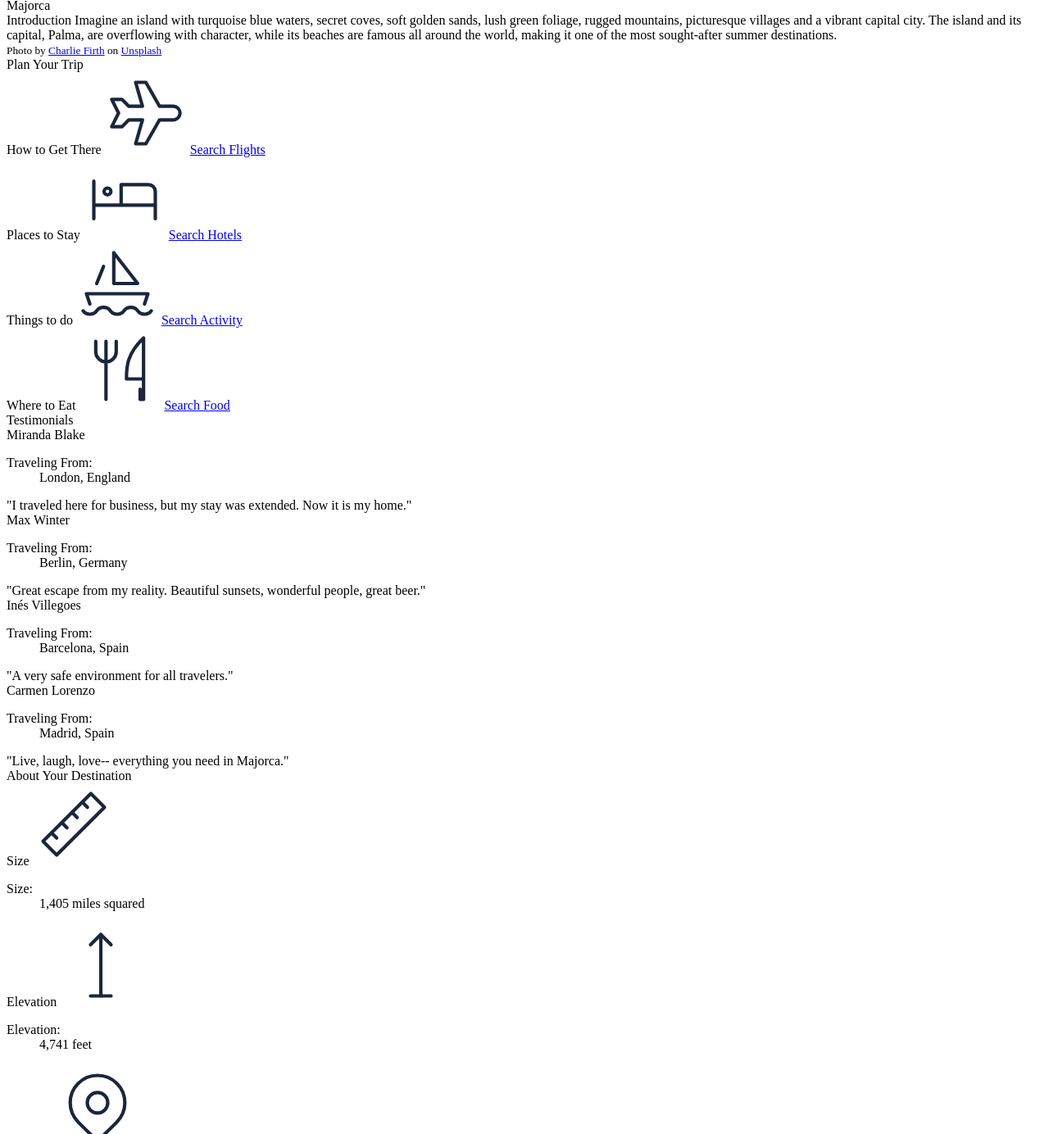
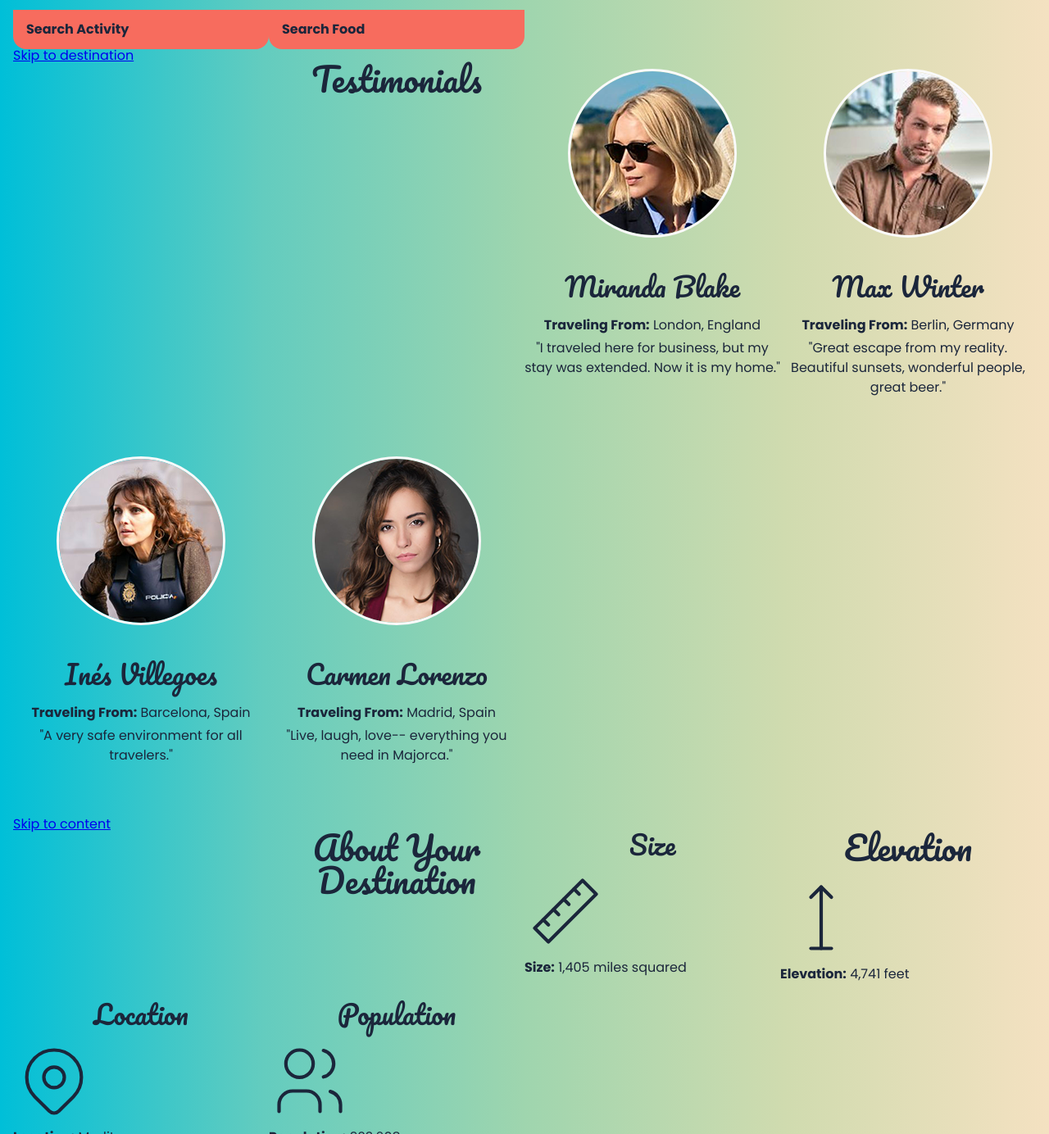
Before and after one commit to emayasu/wonderlust, a plain HTML site: page index.html in a window 1280 px wide. Shown: the part 1416-2800 px from the top of the page at 82% size. Drawn offline with Linux system fonts and the light colour scheme.

Commit message:
Content Updated

```diff
--- a/index.html
+++ b/index.html
@@ -3,18 +3,18 @@
 <head>
     <meta charset="UTF-8">
     <meta name="viewport" content="width=device-width, initial-scale=1.0">
-
+    <link href="styles.css" type="text/css" rel="stylesheet">
     <title>Wonderlust Travel- Destination Majorca</title>
 </head>
 <body>
-
+    <a class="skip-to-intro" href="#intro">Skip to main content</a>
     <header>
-        Destination Majorca
-        Let Wonderlust Travel help you plan the trip of your dreams!
-        Specializing in unforgettable experiences, we offer curated trips to the breathtaking island of Majorca, a hidden gem in the Mediterranean. Whether you crave sun-drenched beaches, charming villages, or thrilling outdoor adventures, our expert team will craft the perfect itinerary tailored just for you.
+        <h1>Destination Majorca</h1>
+        <p>Let Wonderlust Travel help you plan the trip of your dreams!
+            Specializing in unforgettable experiences, we offer curated trips to the breathtaking island of Majorca, a hidden gem in the Mediterranean. Whether you crave sun-drenched beaches, charming villages, or thrilling outdoor adventures, our expert team will craft the perfect itinerary tailored just for you.</p>
     </header>
     <nav>
-        Main Navigation
+        <h2>Main Navigation</h2>
         <input type="checkbox" id="dropdown">
         <label for="dropdown"><span></span></label>
         <ul>
@@ -29,12 +29,18 @@
     </nav>
     <main>
         <article>
-            Majorca
-            <section id="intro">
-
-                Introduction
-                Imagine an island with turquoise blue waters, secret coves, soft golden sands, lush green foliage, rugged mountains, picturesque villages and a vibrant capital city. The island and its capital, Palma, are overflowing with character, while its beaches are famous all around the world, making it one of the most sought-after summer destinations.
+            <h2>Majorca</h2>
+            <div id="intro">
+                <a class="skip-to-plan" href="#plan-your-trip">Skip to plan your trip</a>
+                <h3>Introduction</h3>
+                <p>Imagine an island with turquoise blue waters, secret coves, soft golden sands, lush green foliage, rugged mountains, picturesque villages and a vibrant capital city. The island and its capital, Palma, are overflowing with character, while its beaches are famous all around the world, making it one of the most sought-after summer destinations.</p>
                 <div>
+                    <picture>
+                        <source media="(min-width:1280px)" srcset="images/majorca-beach-horizontal-l.jpg">
+                        <source media="(max-width:920px)" srcset="images/majorca-beach-vertical-m.jpg">
+                        <source srcset="images/majorca-beach-square-s.jpg">
+                        <img src="images/majorca-beach-horizontal-l.jpg" alt="Majorca beach">
+                    </picture>
                 <!--Responsive Image for Art Direction
                     images/majorca-beach-square-s.jpg
                     images/majorca-beach-vertical-m.jpg
@@ -44,29 +50,30 @@
                     -->
                     <small>Photo by <a href="https://unsplash.com/@charliefirth?utm_content=creditCopyText&utm_medium=referral&utm_source=unsplash">Charlie Firth</a> on <a href="https://unsplash.com/photos/sea-waves-crashing-on-shore-during-sunset-HQJIQjXq1HI?utm_content=creditCopyText&utm_medium=referral&utm_source=unsplash">Unsplash</a></small>
                 </div>
-            </section>
-            <section id="plan-your-trip">
-                Plan Your Trip
+            </div>
+            <div id="plan-your-trip">
+                <a class="skip-to-testimonial" href="#testimonials">Skip to testimonials</a>
+                <h2>Plan Your Trip</h2>
 
-                <section class="plan">
-                    How to Get There
+                <div class="plan">
+                    <h3>How to Get There</h3>
                     <svg xmlns="http://www.w3.org/2000/svg" class="icon icon-tabler icon-tabler-plane" width="100" height="100" viewBox="0 0 24 24" stroke-width="1" stroke="#1B263B" fill="none" stroke-linecap="round" stroke-linejoin="round">
                         <path stroke="none" d="M0 0h24v24H0z" fill="none"/>
                         <path d="M16 10h4a2 2 0 0 1 0 4h-4l-4 7h-3l2 -7h-4l-2 2h-3l2 -4l-2 -4h3l2 2h4l-2 -7h3z" />
                     </svg>
                     <a href="#" title="Search for flights">Search Flights</a>
-                </section>
-                <section class="plan">
-                    Places to Stay
+                </div>
+                <div class="plan">
+                    <h3>Places to Stay</h3>
                     <svg xmlns="http://www.w3.org/2000/svg" class="icon icon-tabler icon-tabler-bed" width="100" height="100" viewBox="0 0 24 24" stroke-width="1" stroke="#1B263B" fill="none" stroke-linecap="round" stroke-linejoin="round">
                         <path stroke="none" d="M0 0h24v24H0z" fill="none"/>
                         <path d="M3 7v11m0 -4h18m0 4v-8a2 2 0 0 0 -2 -2h-8v6" />
                         <circle cx="7" cy="10" r="1" />
                     </svg>
                     <a href="#" title="Search for Hotels">Search Hotels</a>
-                </section>
-                <section class="plan">
-                    Things to do
+                </div>
+                <div class="plan">
+                    <h3>Things to do</h3>
                     <svg xmlns="http://www.w3.org/2000/svg" class="icon icon-tabler icon-tabler-sailboat" width="100" height="100" viewBox="0 0 24 24" stroke-width="1" stroke="#1B263B" fill="none" stroke-linecap="round" stroke-linejoin="round">
                         <path stroke="none" d="M0 0h24v24H0z" fill="none"/>
                         <path d="M2 20a2.4 2.4 0 0 0 2 1a2.4 2.4 0 0 0 2 -1a2.4 2.4 0 0 1 2 -1a2.4 2.4 0 0 1 2 1a2.4 2.4 0 0 0 2 1a2.4 2.4 0 0 0 2 -1a2.4 2.4 0 0 1 2 -1a2.4 2.4 0 0 1 2 1a2.4 2.4 0 0 0 2 1a2.4 2.4 0 0 0 2 -1" />
@@ -75,20 +82,27 @@
                         <line x1="8" y1="7" x2="6" y2="12" />
                     </svg>
                     <a href="#" title="Search for Activities">Search Activity</a>
-                </section>
-                <section class="plan">
-                    Where to Eat
+                </div>
+                <div class="plan">
+                    <h3>Where to Eat</h3>
                     <svg xmlns="http://www.w3.org/2000/svg" class="icon icon-tabler icon-tabler-tools-kitchen-2" width="100" height="100" viewBox="0 0 24 24" stroke-width="1" stroke="#1B263B" fill="none" stroke-linecap="round" stroke-linejoin="round">
                         <path stroke="none" d="M0 0h24v24H0z" fill="none"/>
                         <path d="M19 3v12h-5c-.023 -3.681 .184 -7.406 5 -12zm0 12v6h-1v-3m-10 -14v17m-3 -17v3a3 3 0 1 0 6 0v-3" />
                     </svg>
                     <a href="#" title="Search for Restaurants">Search Food</a>
-                </section>
-            </section>
-            <section id="testimonials">
-                Testimonials
+                </div>
+            </div>
+            <div id="testimonials">
+                <a class="skip-to-destination" href="#about-your-destination">Skip to destination</a>
+                <h2>Testimonials</h2>
 
-                <section>
+                <div>
+                    <img src="images/miranda-blake-L.png"
+                         srcset="images/miranda-blake-S.png 404w,
+                                 images/miranda-blake-M.png 920w,
+                                 images/miranda-blake-L.png 1280w"
+                         sizes="100vw"
+                         alt="Blonde women with sunglasses outside with a suit">
                     <!--Responsive Image for resolution switching
                         images/miranda-blake-L.png"
                         images/miranda-blake-S.png 404w
@@ -96,15 +110,21 @@
                         images/miranda-blake-L.png 1280w
                     -->
                         <div>
-                        Miranda Blake
+                        <h3>Miranda Blake</h3>
                         <dl>
                             <dt>Traveling From:</dt>
                             <dd>London, England</dd>
                         </dl>
-                        "I traveled here for business, but my stay was extended. Now it is my home."
+                        <p>"I traveled here for business, but my stay was extended. Now it is my home."</p>
                     </div>
-                </section>
-                <section>
+                </div>
+                <div>
+                    <img src="images/max-winter-L.png"
+                         srcset="images/max-winter-S.png 404w,
+                                 images/max-winter-M.png 920w,
+                                 images/max-winter-L.png 1280w"
+                         sizes="100vw"
+                         alt="Blonde women with sunglasses outside with a suit">
                     <!--Responsive Image for resolution switching
                         images/max-winter-L.png
                         images/max-winter-S.png 404w
@@ -112,15 +132,22 @@
                         images/max-winter-L.png 1280w
                     -->
                         <div>
-                        Max Winter
+                        <h3>Max Winter</h3>
                         <dl>
                             <dt>Traveling From:</dt>
                             <dd>Berlin, Germany</dd>
                         </dl>
-                        "Great escape from my reality. Beautiful sunsets, wonderful people, great beer."
+                        <p>"Great escape from my reality. Beautiful sunsets, wonderful people, great beer."</p>
                     </div>
-                </section>
-                <section>
+                </div>
+                <div>
+                    <img src="images/ines-villegoes-L.png"
+                         srcset="images/ines-villegoes-S.png 404w,
+                                 images/ines-villegoes-M.png 920w,
+                                 images/ines-villegoes-L.png 1280w"
+                         sizes="100vw"
+                         alt="Blonde women with sunglasses outside with a suit">
+
                     <!--Responsive Image for resolution switching
                         images/ines-villegoes-L.png
                         images/ines-villegoes-S.png 404w
@@ -128,15 +155,21 @@
                         images/ines-villegoes-L.png 1280w
                     -->
                     <div>
-                        Inés Villegoes
+                        <h3>Inés Villegoes</h3>
                         <dl>
                             <dt>Traveling From:</dt>
                             <dd>Barcelona, Spain</dd>
                         </dl>
-                        "A very safe environment for all travelers."
+                        <p>"A very safe environment for all travelers."</p>
                     </div>
-                </section>
-                <section>
+                </div>
+                <div>
+                    <img src="images/carmen-lorenzo-L.png"
+                         srcset="images/carmen-lorenzo-S.png 404w,
+                                 images/carmen-lorenzo-M.png 920w,
+                                 images/carmen-lorenzo-L.png 1280w"
+                         sizes="100vw"
+                         alt="Blonde women with sunglasses outside with a suit">
                     <!--Responsive Image for resolution switching
                         images/carmen-lorenzo-L.png
                         images/carmen-lorenzo-S.png 404w
@@ -144,20 +177,21 @@
                         images/carmen-lorenzo-L.png 1280w
                     -->
                         <div>
-                        Carmen Lorenzo
+                        <h3>Carmen Lorenzo</h3>
                         <dl>
                             <dt>Traveling From:</dt>
                             <dd>Madrid, Spain</dd>
                         </dl>
-                        "Live, laugh, love-- everything you need in Majorca."
+                        <p>"Live, laugh, love-- everything you need in Majorca."</p>
                     </div>
-                </section>
-            </section>
-            <section id="about-your-destination">
-                About Your Destination
+                </div>
+            </div>
+            <div id="about-your-destination">
+                <a class="skip-to-contact" href="#contact-us">Skip to content</a>
+                <h2>About Your Destination</h2>
 
-                <section>
-                    Size
+                <div>
+                    <h3>Size</h3>
                     <svg xmlns="http://www.w3.org/2000/svg" class="icon icon-tabler icon-tabler-ruler-2" width="100" height="100" viewBox="0 0 24 24" stroke-width="1" stroke="#1B263B" fill="none" stroke-linecap="round" stroke-linejoin="round">
                         <path stroke="none" d="M0 0h24v24H0z" fill="none"/>
                         <path d="M17 3l4 4l-14 14l-4 -4z" />
@@ -170,9 +204,9 @@
                         <dt>Size:</dt>
                         <dd>1,405 miles squared</dd>
                     </dl>
-                </section>
-                <section>
-                    Elevation
+                </div>
+                <div>
+                    <h2>Elevation</h2>
                     <svg xmlns="http://www.w3.org/2000/svg" class="icon icon-tabler icon-tabler-arrow-top-bar" width="100" height="100" viewBox="0 0 24 24" stroke-width="1" stroke="#1B263B" fill="none" stroke-linecap="round" stroke-linejoin="round">
                         <path stroke="none" d="M0 0h24v24H0z" fill="none"/>
                         <line x1="12" y1="21" x2="12" y2="3" />
@@ -183,9 +217,9 @@
                         <dt>Elevation:</dt>
                         <dd>4,741 feet</dd>
                     </dl>
-                </section>
-                <section>
-                    Location
+                </div>
+                <div>
+                    <h3>Location</h3>
                     <svg xmlns="http://www.w3.org/2000/svg" class="icon icon-tabler icon-tabler-map-pin" width="100" height="100" viewBox="0 0 24 24" stroke-width="1" stroke="#1B263B" fill="none" stroke-linecap="round" stroke-linejoin="round">
                         <path stroke="none" d="M0 0h24v24H0z" fill="none"/>
                         <circle cx="12" cy="11" r="3" />
@@ -195,9 +229,9 @@
                         <dt>Location:</dt>
                         <dd>Mediterranean</dd>
                     </dl>
-                </section>
-                <section>
-                    Population
+                </div>
+                <div>
+                    <h3>Population</h3>
                     <svg xmlns="http://www.w3.org/2000/svg" class="icon icon-tabler icon-tabler-users" width="100" height="100" viewBox="0 0 24 24" stroke-width="1" stroke="#1B263B" fill="none" stroke-linecap="round" stroke-linejoin="round">
                         <path stroke="none" d="M0 0h24v24H0z" fill="none"/>
                         <circle cx="9" cy="7" r="4" />
@@ -209,12 +243,12 @@
                         <dt>Population:</dt>
                         <dd>923,608</dd>
                     </dl>
-                </section>
-            </section>
+                </div>
+            </div>
         </article>
     </main>
     <footer>
-        <section id="contact-us">
+        <div id="contact-us">
             Contact Us <span id="required">(*required)</span>
 
                 <div>
@@ -276,13 +310,13 @@
                 </fieldset>
                 <input>
 
-        </section>
-        <section id="legal">
-            Legal
+            </div>
+        <div id="legal">
+            <h2>Legal</h2>
             <small>Copyright 2021 Wonderlust</small>
             <a href="#">Privacy Statement</a>
             <a href="#">Terms of Service</a>
-        </section>
+        </div>
     </footer>
 </body>
 </html>
```
Also changed, not shown: images/carmen-lorenzo-L.png (renamed from images-20251010T175111Z-1-001/images/carmen-lorenzo-L.png), images/carmen-lorenzo-M.png (renamed from images-20251010T175111Z-1-001/images/carmen-lorenzo-M.png), images/carmen-lorenzo-S.png (renamed from images-20251010T175111Z-1-001/images/carmen-lorenzo-S.png), images/ines-villegoes-L.png (renamed from images-20251010T175111Z-1-001/images/ines-villegoes-L.png), images/ines-villegoes-M.png (renamed from images-20251010T175111Z-1-001/images/ines-villegoes-M.png), images/ines-villegoes-S.png (renamed from images-20251010T175111Z-1-001/images/ines-villegoes-S.png), images/majorca-beach-horizontal-l.jpg (renamed from images-20251010T175111Z-1-001/images/majorca-beach-horizontal-l.jpg), images/majorca-beach-square-s.jpg (renamed from images-20251010T175111Z-1-001/images/majorca-beach-square-s.jpg), images/majorca-beach-vertical-m.jpg (renamed from images-20251010T175111Z-1-001/images/majorca-beach-vertical-m.jpg), images/max-winter-L.png (renamed from images-20251010T175111Z-1-001/images/max-winter-L.png), images/max-winter-M.png (renamed from images-20251010T175111Z-1-001/images/max-winter-M.png), images/max-winter-S.png (renamed from images-20251010T175111Z-1-001/images/max-winter-S.png), images/miranda-blake-L.png (renamed from images-20251010T175111Z-1-001/images/miranda-blake-L.png), images/miranda-blake-M.png (renamed from images-20251010T175111Z-1-001/images/miranda-blake-M.png), 2 more files, 2 other files.
